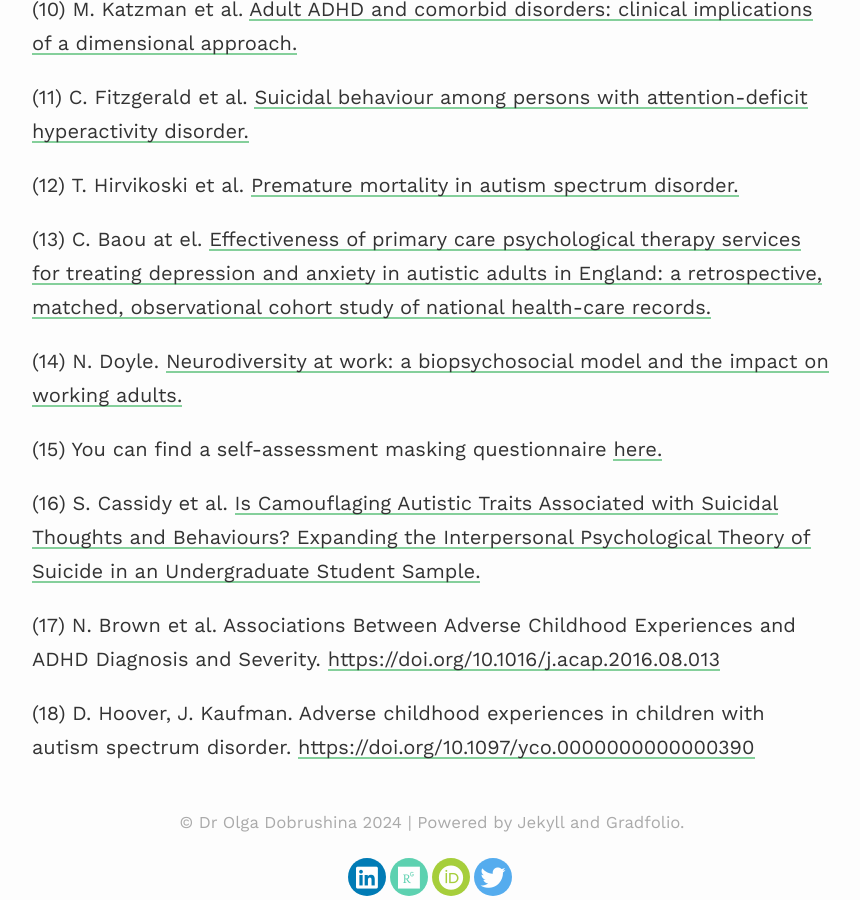
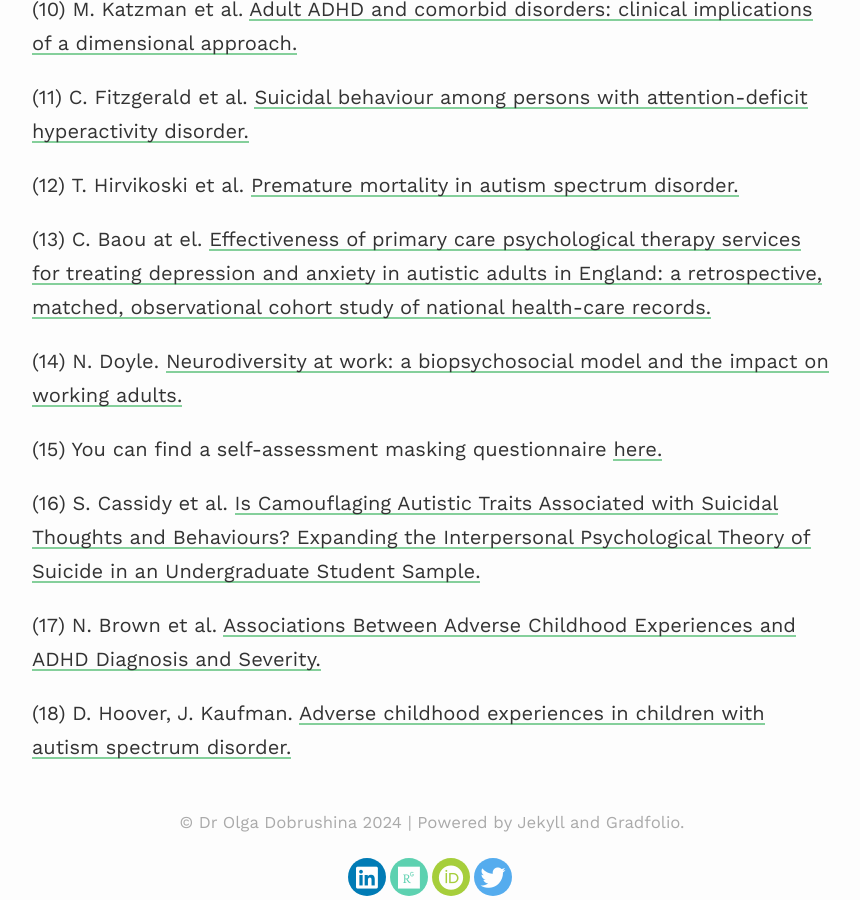
Before and after one commit to dobrushina/dobrushina.github.io, a Jekyll site: the page built from Neurodivergence-Psychotherapy.md, in a window 1280 px wide and 900 px high, scrolled down 6190 px. Shown: the whole window, without its empty margins (208-1068 px from the left). Built offline with Jekyll 4.4.1, drawn with Linux system fonts in a browser that asks for light colours; nearby versions of some CDN libraries.

Commit message:
Update Neurodivergence-Psychotherapy.md

```diff
--- a/Neurodivergence-Psychotherapy.md
+++ b/Neurodivergence-Psychotherapy.md
@@ -81,6 +81,6 @@ Last but not least, neurodivergent people might need family and couple therapy.
 
 (16) S. Cassidy et al. [Is Camouflaging Autistic Traits Associated with Suicidal Thoughts and Behaviours? Expanding the Interpersonal Psychological Theory of Suicide in an Undergraduate Student Sample.](https://pubmed.ncbi.nlm.nih.gov/31820344/)
 
-(17) N. Brown et al. Associations Between Adverse Childhood Experiences and ADHD Diagnosis and Severity. <https://doi.org/10.1016/j.acap.2016.08.013>
+(17) N. Brown et al. [Associations Between Adverse Childhood Experiences and ADHD Diagnosis and Severity.](https://doi.org/10.1016/j.acap.2016.08.013)
 
-(18) D. Hoover, J. Kaufman. Adverse childhood experiences in children with autism spectrum disorder. <https://doi.org/10.1097/yco.0000000000000390>
+(18) D. Hoover, J. Kaufman. [Adverse childhood experiences in children with autism spectrum disorder.](https://doi.org/10.1097/yco.0000000000000390)
```
